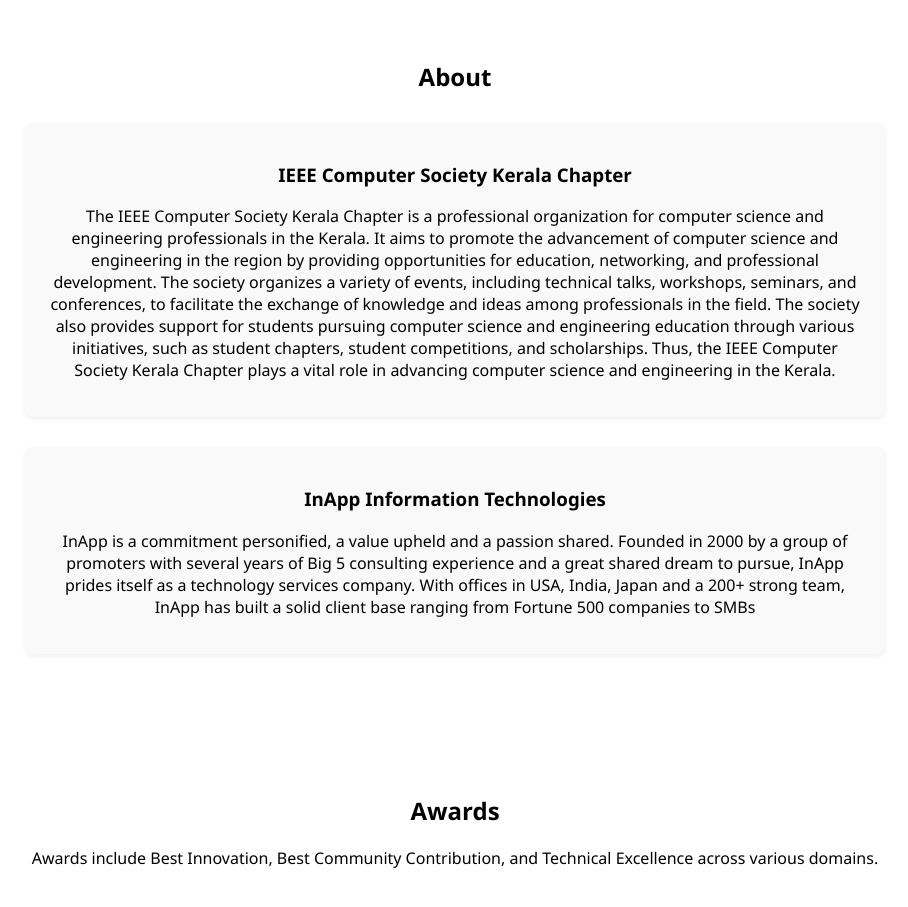
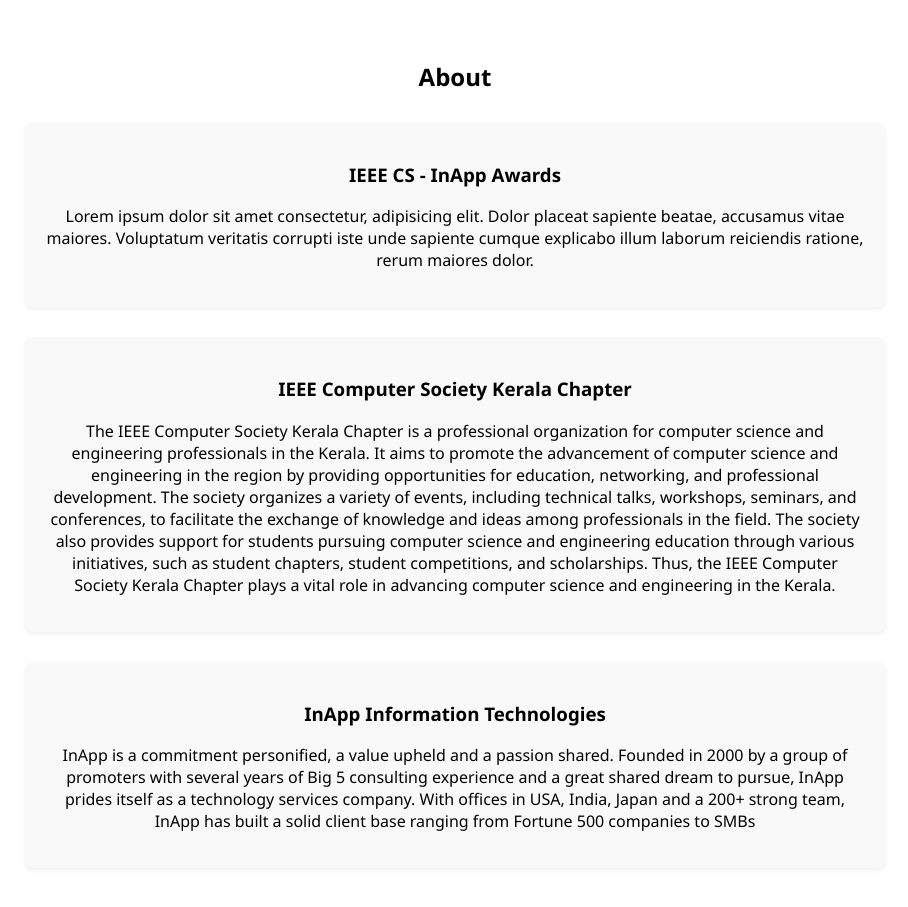
Before and after one commit to mr-vishnuv/ieeecs-inapp-awards, a Next.js app: page / in a window 1280 px wide. Shown: the part 820-1727 px from the top of the page, without its empty margins (185-1093 px from the left). Built offline with nearby package versions, Linux system fonts and the light colour scheme.

Commit message:
About and Contact Updated

```diff
--- a/src/app/page.tsx
+++ b/src/app/page.tsx
@@ -24,6 +24,13 @@
 
       <section id="about" style={styles.section}>
         <h2>About</h2>
+
+         <div style={styles.subsection}>
+          <h3>IEEE CS - InApp Awards</h3>
+          <p>
+            Lorem ipsum dolor sit amet consectetur, adipisicing elit. Dolor placeat sapiente beatae, accusamus vitae maiores. Voluptatum veritatis corrupti iste unde sapiente cumque explicabo illum laborum reiciendis ratione, rerum maiores dolor.
+          </p>
+        </div>
 
        <div style={styles.subsection}>
           <h3>IEEE Computer Society Kerala Chapter</h3>
```
